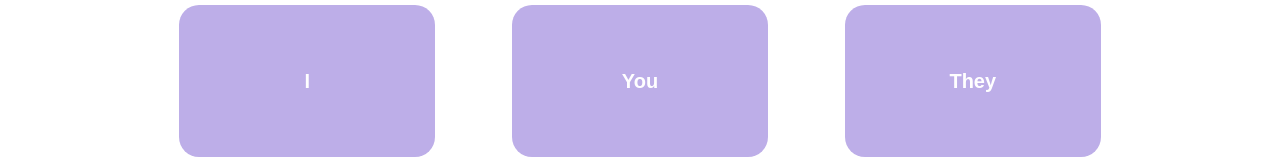
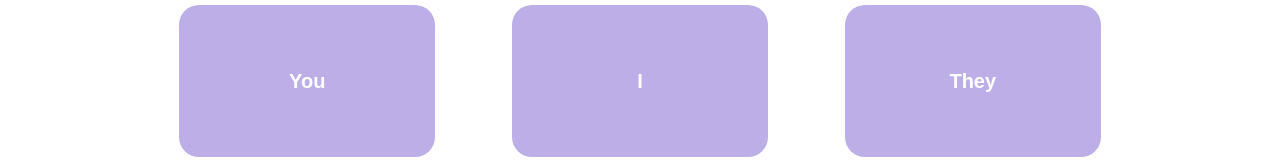
Before and after one commit to danielwbeebe/Slovene-Language-App, a React (Create React App) app in the folder client/: page /quizone in a window 1280 px wide. Shown: the part 540-700 px from the top of the page. Built offline with nearby package versions, Linux system fonts and the light colour scheme; the HTML template or start-up script is replaced by a standard one.

Commit message:
create random order for possible answers to appear in quiz

```diff
--- a/client/src/components/QuizOne.jsx
+++ b/client/src/components/QuizOne.jsx
@@ -7,101 +7,50 @@ class QuizOne extends Component {
       this.state = {
         number: 1,
         question: "What does 'jaz' mean?",
-        answer: "I",
-        wrong_one: "You",
-        wrong_two: "They",
+        left: "You",
+        center: "I",
+        right: "They",
+        correct: "center",
         done: false,
       }
     this.handleChangeQuestion = this.handleChangeQuestion.bind(this);
   }
 
   handleChangeQuestion() {
-    if (this.state.number===1) {
-    this.setState({
-      number: 2,
-      question: "What does 'on' mean?",
-      answer: "He",
-      wrong_one: "I",
-      wrong_two: "You",
-    })}
-    if (this.state.number===2) {
-    this.setState({
-      number: 3,
-      question: "What does 'ona' mean?",
-      answer: "She",
-      wrong_one: "They",
-      wrong_two: "He",
-    })}
-    if (this.state.number===3) {
-    this.setState({
-      number: 4,
-      question: "What does 'onadva' mean?",
-      answer: "They both (masculine)",
-      wrong_one: "They all",
-      wrong_two: "They both (feminine)",
-    })}
-    if (this.state.number===4) {
-    this.setState({
-      number: 5,
-      question: "What does 'onadve' mean?",
-      answer: "They both (feminine)",
-      wrong_one: "They all",
-      wrong_two: "They both (masculine)",
-    })}
-    if (this.state.number===5) {
-    this.setState({
-      number: 6,
-      question: "What does 'ti' mean?",
-      answer: "you",
-      wrong_one: "he",
-      wrong_two: "I",
-    })}
-    if (this.state.number===6) {
-    this.setState({
-      number: 7,
-      question: "What does 'Jaz sem' mean?",
-      answer: "I am.",
-      wrong_one: "He is.",
-      wrong_two: "They are.",
-    })}
-    if (this.state.number===7) {
-    this.setState({
-      number: 8,
-      question: "What does 'Ti si' mean?",
-      answer: "You are.",
-      wrong_one: "He is.",
-      wrong_two: "I am.",
-    })}
-    if (this.state.number===8) {
-    this.setState({
-      number: 9,
-      question: "What does 'On je' mean?",
-      answer: "He is.",
-      wrong_one: "She is.",
-      wrong_two: "I am.",
-    })}
-    if (this.state.number===9) {
-    this.setState({
-      number: 10,
-      question: "What does 'Mi smo' mean?",
-      answer: "We are.",
-      wrong_one: "They are.",
-      wrong_two: "He is.",
-    })}
-    if (this.state.number===10) {
-    this.setState({
-      number: 11,
-      question: "Congratulations! You finished quiz one!",
-      answer: " ",
-      wrong_one: " ",
-      wrong_two: " ",
-    })}
-    this.randomOrder()
+    this.randomOrder();
   };
 
   randomOrder() {
     var randNum = Math.floor(Math.random() * 3);
     console.log(`Random number selected: ` + randNum)
+
+    if ((this.state.number===1) && (randNum===0)) {
+      this.setState({
+        number: 2,
+        question: "What does 'on' mean?",
+        left: "He",
+        center: "I",
+        right: "You",
+        correct: "left"
+      })}
+    if ((this.state.number===1) && (randNum===1)){
+      this.setState({
+        number: 2,
+        question: "What does 'on' mean?",
+        left: "I",
+        center: "He",
+        right: "You",
+        correct: "center"
+      })}
+    if ((this.state.number===1) && (randNum===2)) {
+      this.setState({
+        number: 2,
+        question: "What does 'on' mean?",
+        left: "You",
+        center: "I",
+        right: "He",
+        correct: "right"
+    })}
   }
 
   rightOrWrong() {
@@ -122,9 +71,9 @@ class QuizOne extends Component {
           </div>
 
           <div className="quiz-one-choices">
-            <button onClick={this.handleChangeQuestion} className="quiz-one-answer-left"><h4>{this.state.answer}</h4></button>
-            <button onClick={this.handleChangeQuestion} className="quiz-one-answer-center"><h4>{this.state.wrong_one}</h4></button>
-            <button onClick={this.handleChangeQuestion} className="quiz-one-answer-right"><h4>{this.state.wrong_two}</h4></button>
+            <button onClick={this.handleChangeQuestion} className="quiz-one-answer-left"><h4>{this.state.left}</h4></button>
+            <button onClick={this.handleChangeQuestion} className="quiz-one-answer-center"><h4>{this.state.center}</h4></button>
+            <button onClick={this.handleChangeQuestion} className="quiz-one-answer-right"><h4>{this.state.right}</h4></button>
           </div>
         </div>
 
```
